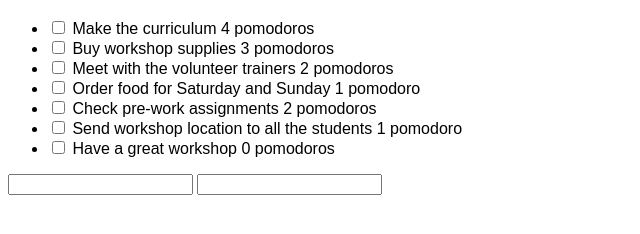
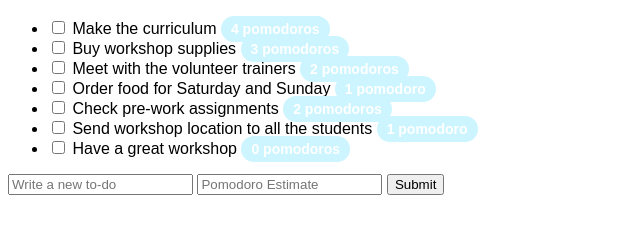
Before and after one commit to bexgarfield/todo_app_front_end, a plain HTML site: page index.html in a window 1280 px wide. Shown: the part 48-282 px from the top of the page, without its empty margins (0-640 px from the left). Drawn offline with Linux system fonts and the light colour scheme.

Commit message:
CSS added

```diff
--- a/index.css
+++ b/index.css
@@ -1,3 +1,13 @@
 html{
   font-family: sans-serif;
+  color: ;
 }
+
+.pomodoro-estimate{
+  font-weight: bold;
+  color: #FFFFFF;
+  background-color: ccf5ff;
+  border-radius: 50px;
+  font-size: 14px;
+  padding: 5px 10px 5px 10px;
+}
--- a/index.html
+++ b/index.html
@@ -8,35 +8,43 @@
     <ul>
       <li>
         <input type="checkbox">
-        Make the curriculum 4 pomodoros
+        Make the curriculum
+        <span class="pomodoro-estimate">4 pomodoros</span>
       </li>
       <li>
         <input type="checkbox">
-        Buy workshop supplies 3 pomodoros
+        Buy workshop supplies
+        <span class="pomodoro-estimate">3 pomodoros</span>
       </li>
       <li>
         <input type="checkbox">
-        Meet with the volunteer trainers 2 pomodoros
+        Meet with the volunteer trainers
+        <span class="pomodoro-estimate">2 pomodoros</span>
       </li>
       <li>
         <input type="checkbox">
-        Order food for Saturday and Sunday 1 pomodoro
+        Order food for Saturday and Sunday
+        <span class="pomodoro-estimate">1 pomodoro</span>
       </li>
       <li>
         <input type="checkbox">
-        Check pre-work assignments 2 pomodoros
+        Check pre-work assignments
+        <span class="pomodoro-estimate">2 pomodoros</span>
       </li>
       <li>
         <input type="checkbox">
-        Send workshop location to all the students 1 pomodoro
+        Send workshop location to all the students
+        <span class="pomodoro-estimate">1 pomodoro</span>
       </li>
       <li>
         <input type="checkbox">
-        Have a great workshop 0 pomodoros
+        Have a great workshop
+        <span class="pomodoro-estimate">0 pomodoros</span>
       </li>
     </ul>
 
-    <input type="text">
-    <input type="number">
+    <input type="text" placeholder="Write a new to-do">
+    <input type="number" placeholder="Pomodoro Estimate">
+    <input type="submit" name="Add To-Do"/>
   </body>
 </html>
```
